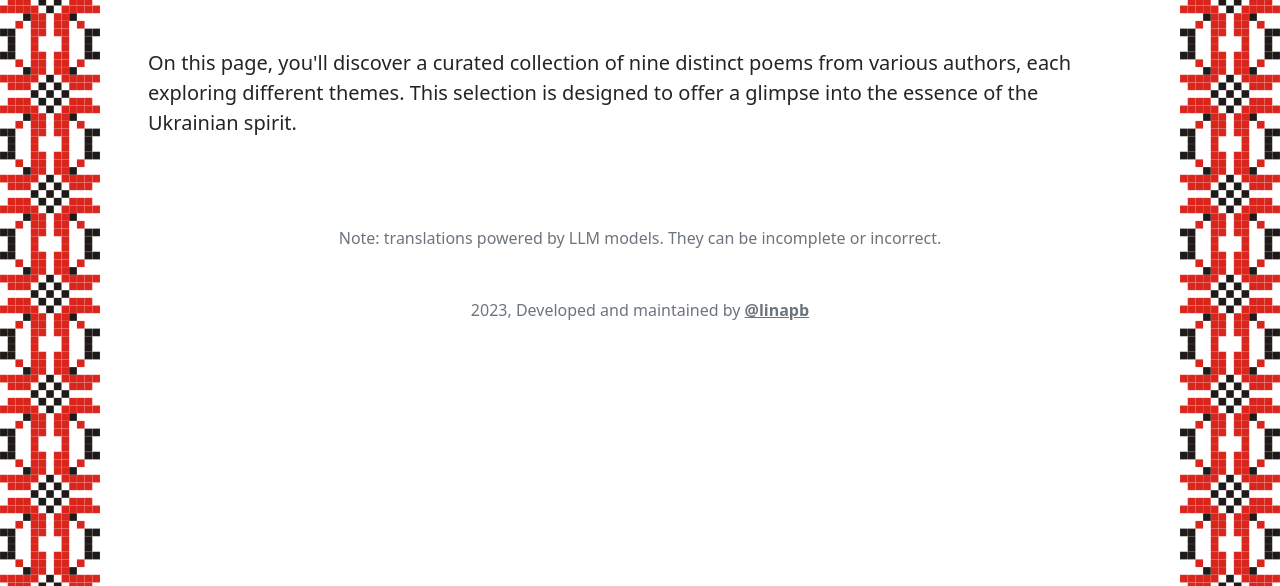
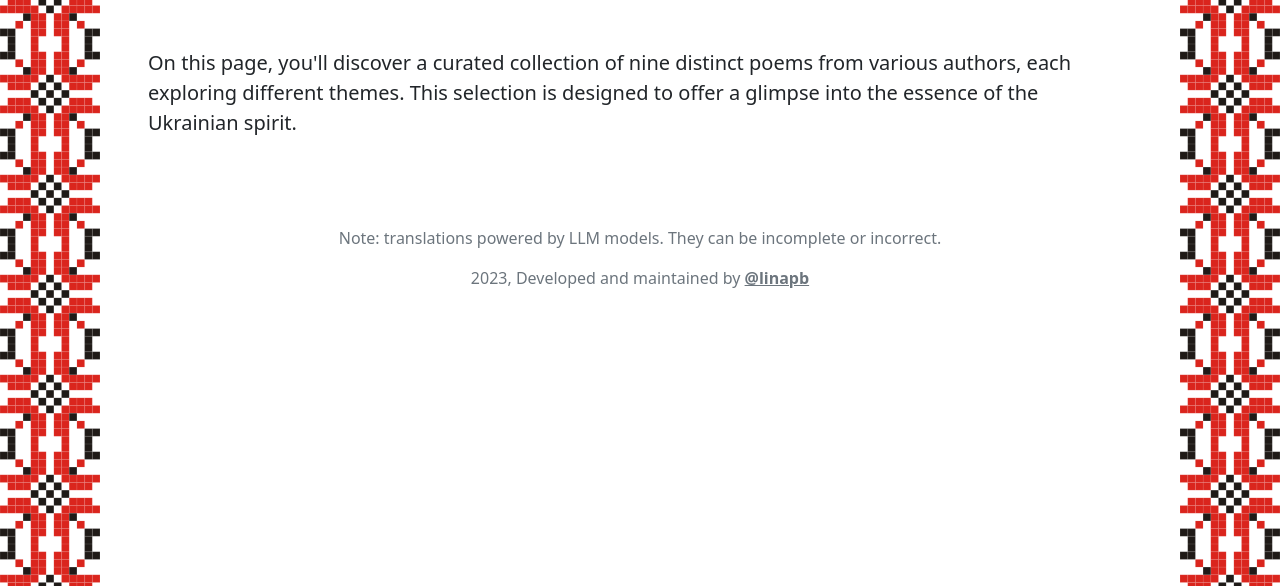
Before and after one commit to linapb/poetry_of_ukraine, a Flask app: page / in a window 1280 px wide. Shown: the part 56-642 px from the top of the page. Run offline with Flask 3, Linux system fonts and the light colour scheme.

Commit message:
Fix footer's layout

```diff
--- a/templates/layout.html
+++ b/templates/layout.html
@@ -157,10 +157,8 @@
     <!-- Footer -->
     <footer class="text-center text-lg-start text-muted">
       <div class="text-center p-4">
-        Note: translations powered by LLM models. They can be incomplete or incorrect.
-      </div>
-      <div class="text-center p-4">
-        2023, Developed and maintained by <a class="text-reset fw-bold" href="https://github.com/">@linapb</a>
+        <p>Note: translations powered by LLM models. They can be incomplete or incorrect.</p>
+          <p>2023, Developed and maintained by <a class="text-reset fw-bold" href="https://github.com/">@linapb</a></p>
       </div>
     </footer>
 
```
